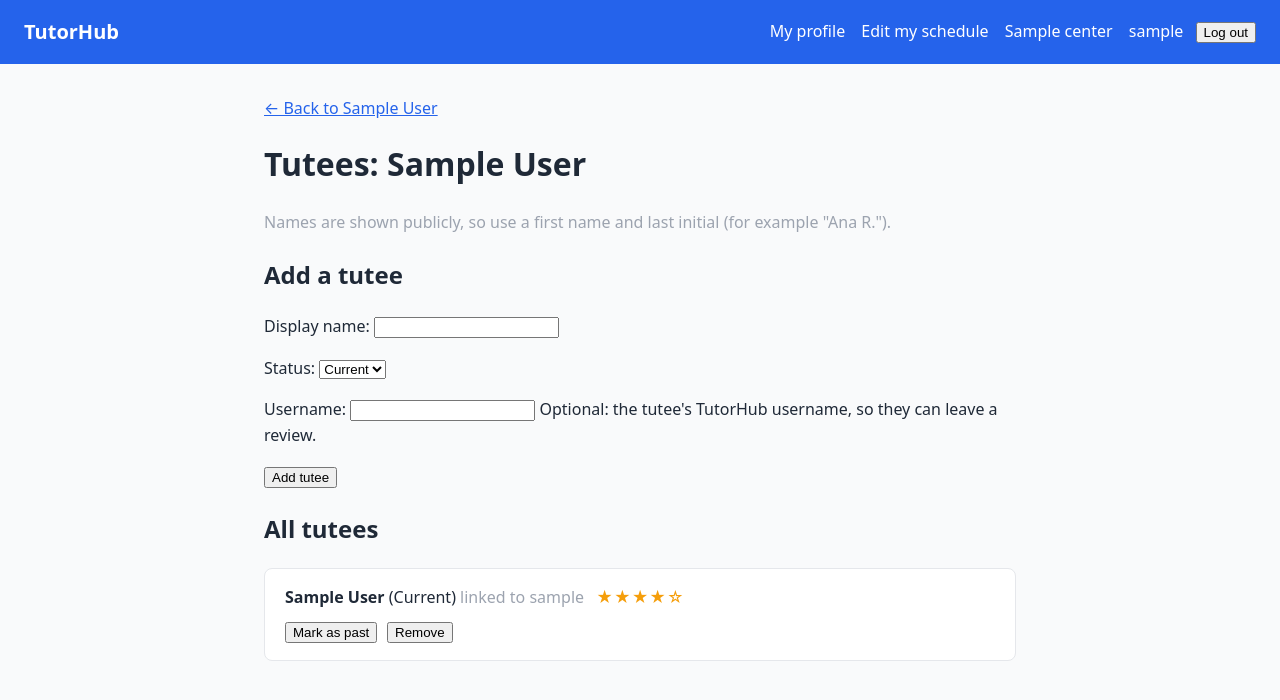
After one commit to 1sosahale-stack/tutorhub, a Django app: page /teachers/1/tutees/ in a window 1280 px wide. The commit adds this page. Shown: the top 700 px of the page. Run offline with Django 5.2, Linux system fonts and the light colour scheme; a user stored in the database is signed in; tables that the repository leaves empty hold one stand-in row (values such as "Sample post").

Commit message:
Add tutees with optional ratings and comments

```diff
--- a/centers/forms.py
+++ b/centers/forms.py
@@ -1,12 +1,39 @@
 from django import forms
-from .models import AvailabilitySlot
+from django.contrib.auth import get_user_model
+from django.core.exceptions import ValidationError
+from .models import Enrollment
 
 
-class SlotForm(forms.ModelForm):
+class EnrollmentForm(forms.ModelForm):
+    username = forms.CharField(
+        required=False,
+        help_text="Optional: the tutee's TutorHub username, so they can leave a review.",
+    )
+
     class Meta:
-        model = AvailabilitySlot
-        fields = ["day", "start_time", "end_time"]
-        widgets = {
-            "start_time": forms.TimeInput(attrs={"type": "time"}),
-            "end_time": forms.TimeInput(attrs={"type": "time"}),
-        }
+        model = Enrollment
+        fields = ["display_name", "status"]
+
+    def clean_username(self):
+        username = self.cleaned_data["username"].strip()
+        if not username:
+            return None
+        try:
+            return get_user_model().objects.get(username=username)
+        except get_user_model().DoesNotExist:
+            raise ValidationError("No user with that username.")
+
+
+class ReviewForm(forms.ModelForm):
+    rating = forms.TypedChoiceField(
+        choices=[("", "No rating")]
+        + [(i, f"{i} star{'s' if i > 1 else ''}") for i in range(1, 6)],
+        coerce=int,
+        empty_value=None,
+        required=False,
+    )
+
+    class Meta:
+        model = Enrollment
+        fields = ["rating", "comment"]
+        widgets = {"comment": forms.Textarea(attrs={"rows": 4})}
--- a/centers/models.py
+++ b/centers/models.py
@@ -1,3 +1,4 @@
+from django.core.validators import MinValueValidator, MaxValueValidator
 from django.conf import settings
 from django.db import models
 from django.utils.text import slugify
@@ -64,6 +65,11 @@
             or self.user_id == user.id
             or self.center.admins.filter(pk=user.pk).exists()
         )
+    def is_moderator(self, user):
+        return user.is_authenticated and (
+            user.is_superuser or self.center.admins.filter(pk=user.pk).exists()
+        )
+
 
 from django.core.exceptions import ValidationError
 
@@ -90,3 +96,38 @@
 
     def __str__(self):
         return f"{self.teacher.name}: {self.get_day_display()} {self.start_time}-{self.end_time}"
+
+class Enrollment(models.Model):
+    STATUS = [("current", "Current"), ("past", "Past")]
+
+    teacher = models.ForeignKey(
+        Teacher, on_delete=models.CASCADE, related_name="enrollments"
+    )
+    tutee = models.ForeignKey(
+        settings.AUTH_USER_MODEL,
+        null=True,
+        blank=True,
+        on_delete=models.SET_NULL,
+        related_name="enrollments",
+        help_text="Tutee's login account, needed to leave a review.",
+    )
+    display_name = models.CharField(max_length=120)
+    status = models.CharField(max_length=10, choices=STATUS, default="current")
+    rating = models.PositiveSmallIntegerField(
+        null=True,
+        blank=True,
+        validators=[MinValueValidator(1), MaxValueValidator(5)],
+    )
+    comment = models.TextField(blank=True)
+    created_at = models.DateTimeField(auto_now_add=True)
+
+    class Meta:
+        ordering = ["-created_at"]
+
+    def stars(self):
+        if not self.rating:
+            return ""
+        return "★" * self.rating + "☆" * (5 - self.rating)
+
+    def __str__(self):
+        return f"{self.display_name} with {self.teacher.name}"
--- a/centers/static/centers/style.css
+++ b/centers/static/centers/style.css
@@ -62,3 +62,7 @@
 .calendar label input:checked + span { background: #3b82f6; }
 .calendar label:hover span { background: #bfdbfe; }
 .calendar label:hover input:checked + span { background: #2563eb; }
+
+.stars { color: #f59e0b; margin-left: 0.5rem; letter-spacing: 1px; }
+.card form.inline { margin-left: 0; margin-top: 0.5rem; display: block; }
+.card form.inline button { margin-right: 0.35rem; }
--- /dev/null
+++ b/centers/templates/centers/tutees_manage.html
@@ -0,0 +1,36 @@
+{% extends "centers/base.html" %}
+{% block title %}Manage tutees | TutorHub{% endblock %}
+{% block content %}
+  <p><a href="{% url 'teacher_detail' teacher.pk %}">&larr; Back to {{ teacher.name }}</a></p>
+  <h1>Tutees: {{ teacher.name }}</h1>
+  <p class="muted">Names are shown publicly, so use a first name and last initial (for example "Ana R.").</p>
+
+  <h2>Add a tutee</h2>
+  <form method="post">
+    {% csrf_token %}
+    {{ form.as_p }}
+    <button type="submit">Add tutee</button>
+  </form>
+
+  <h2>All tutees</h2>
+  {% for e in enrollments %}
+    <div class="card">
+      <strong>{{ e.display_name }}</strong> ({{ e.get_status_display }})
+      {% if e.tutee %}<span class="muted">linked to {{ e.tutee.username }}</span>{% endif %}
+      {% if e.rating %}<span class="stars">{{ e.stars }}</span>{% endif %}
+      <form method="post" action="{% url 'enrollment_action' e.pk %}" class="inline">
+        {% csrf_token %}
+        {% if e.status == "current" %}
+          <button name="action" value="past">Mark as past</button>
+        {% else %}
+          <button name="action" value="current">Mark as current</button>
+        {% endif %}
+        {% if is_moderator or not e.rating and not e.comment %}
+          <button name="action" value="delete">Remove</button>
+        {% endif %}
+      </form>
+    </div>
+  {% empty %}
+    <p class="muted">No tutees yet.</p>
+  {% endfor %}
+{% endblock %}
--- a/centers/urls.py
+++ b/centers/urls.py
@@ -7,4 +7,7 @@
     path("offerings/<int:pk>/", views.offering_detail, name="offering_detail"),
     path("teachers/<int:pk>/", views.teacher_detail, name="teacher_detail"),
     path("teachers/<int:pk>/schedule/", views.schedule_edit, name="schedule_edit"),
+    path("teachers/<int:pk>/tutees/", views.tutees_manage, name="tutees_manage"),
+    path("enrollments/<int:pk>/action/", views.enrollment_action, name="enrollment_action"),
+    path("enrollments/<int:pk>/review/", views.review_edit, name="review_edit"),
 ]
--- a/centers/views.py
+++ b/centers/views.py
@@ -1,8 +1,10 @@
 from django.contrib.auth.decorators import login_required
 from django.core.exceptions import PermissionDenied
 from django.db import transaction
+from django.db.models import Avg, Count
 from django.shortcuts import render, redirect, get_object_or_404
-from .models import Center, Offering, Teacher, AvailabilitySlot
+from .forms import EnrollmentForm, ReviewForm
+from .models import Center, Offering, Teacher, AvailabilitySlot, Enrollment
 from .schedule import (
     DAY_NAMES, block_starts, blocks_to_ranges, build_rows,
     slots_to_blocks, to_time,
@@ -27,11 +29,21 @@
 def teacher_detail(request, pk):
     teacher = get_object_or_404(Teacher, pk=pk)
     blocks = slots_to_blocks(teacher.slots.all())
+    enrollments = teacher.enrollments.all()
+    stats = enrollments.aggregate(avg=Avg("rating"), n=Count("rating"))
+    my_enrollments = []
+    if request.user.is_authenticated:
+        my_enrollments = list(enrollments.filter(tutee=request.user))
     return render(request, "centers/teacher_detail.html", {
         "teacher": teacher,
         "rows": build_rows(blocks),
         "days": DAY_NAMES,
         "can_edit": teacher.can_be_edited_by(request.user),
+        "current": enrollments.filter(status="current"),
+        "past": enrollments.filter(status="past"),
+        "avg_rating": stats["avg"],
+        "rating_count": stats["n"],
+        "my_enrollments": my_enrollments,
     })
 
 
@@ -69,3 +81,64 @@
         "rows": build_rows(blocks),
         "days": DAY_NAMES,
     })
+
+
+@login_required
+def tutees_manage(request, pk):
+    teacher = get_object_or_404(Teacher, pk=pk)
+    if not teacher.can_be_edited_by(request.user):
+        raise PermissionDenied
+
+    if request.method == "POST":
+        form = EnrollmentForm(request.POST)
+        if form.is_valid():
+            enrollment = form.save(commit=False)
+            enrollment.teacher = teacher
+            enrollment.tutee = form.cleaned_data["username"]
+            enrollment.save()
+            return redirect("tutees_manage", pk=teacher.pk)
+    else:
+        form = EnrollmentForm()
+
+    return render(request, "centers/tutees_manage.html", {
+        "teacher": teacher,
+        "form": form,
+        "enrollments": teacher.enrollments.all(),
+        "is_moderator": teacher.is_moderator(request.user),
+    })
+
+
+@login_required
+def enrollment_action(request, pk):
+    enrollment = get_object_or_404(Enrollment, pk=pk)
+    teacher = enrollment.teacher
+    if not teacher.can_be_edited_by(request.user):
+        raise PermissionDenied
+
+    if request.method == "POST":
+        action = request.POST.get("action")
+        if action in ("current", "past"):
+            enrollment.status = action
+            enrollment.save(update_fields=["status"])
+        elif action == "delete":
+            has_review = bool(enrollment.rating or enrollment.comment)
+            if has_review and not teacher.is_moderator(request.user):
+                raise PermissionDenied
+            enrollment.delete()
+    return redirect("tutees_manage", pk=teacher.pk)
+
+
+@login_required
+def review_edit(request, pk):
+    enrollment = get_object_or_404(Enrollment, pk=pk, tutee=request.user)
+    if request.method == "POST":
+        form = ReviewForm(request.POST, instance=enrollment)
+        if form.is_valid():
+            form.save()
+            return redirect("teacher_detail", pk=enrollment.teacher_id)
+    else:
+        form = ReviewForm(instance=enrollment)
+    return render(request, "centers/review_edit.html", {
+        "enrollment": enrollment,
+        "form": form,
+    })
```
Also changed, not shown: centers/admin.py (+7 -1 lines), centers/templates/centers/_tutee_list.html (added, +9 -0 lines), centers/templates/centers/review_edit.html (added, +13 -0 lines), centers/templates/centers/teacher_detail.html (+20 -0 lines), centers/migrations/0004_enrollment.py (added).
